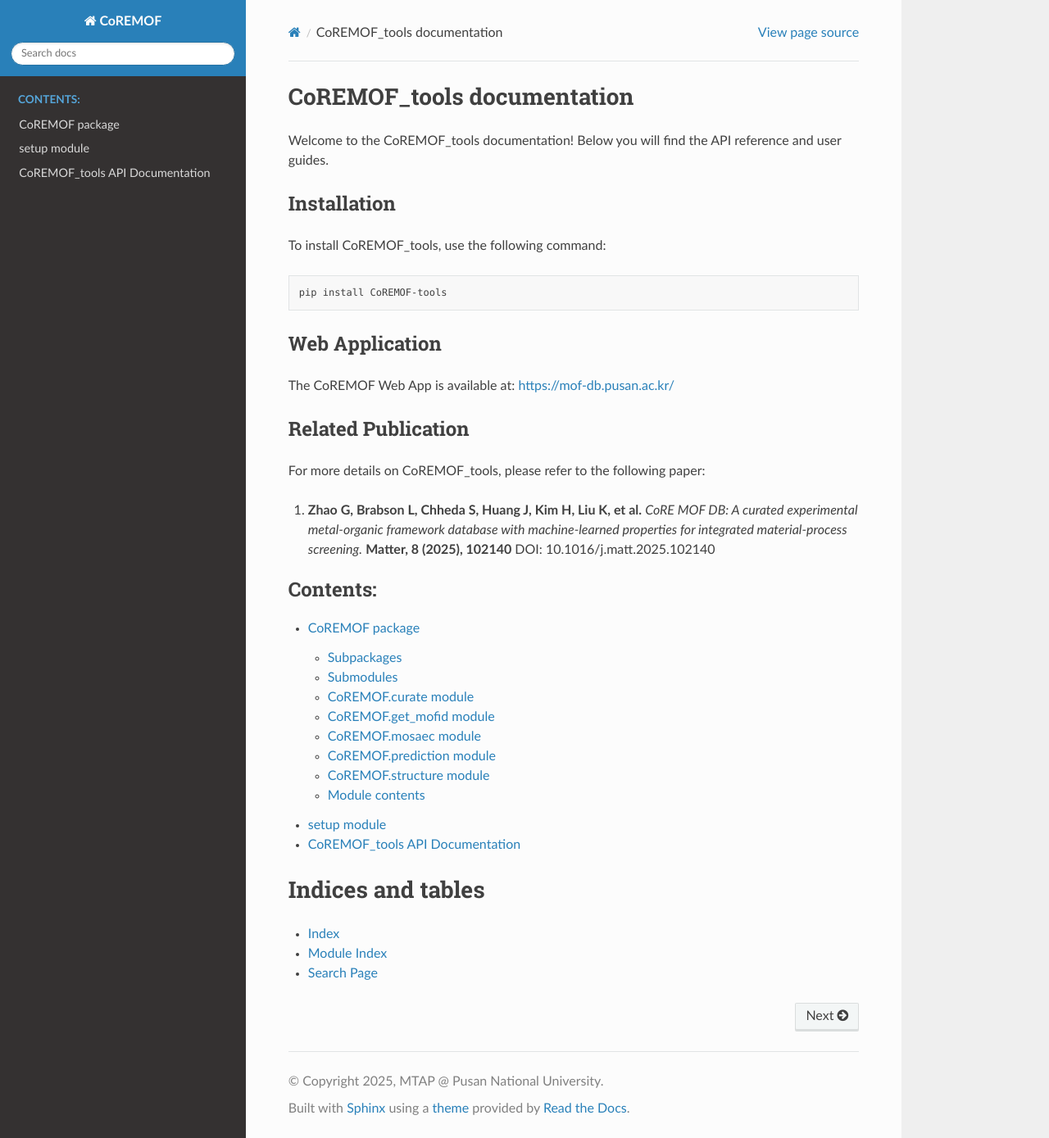
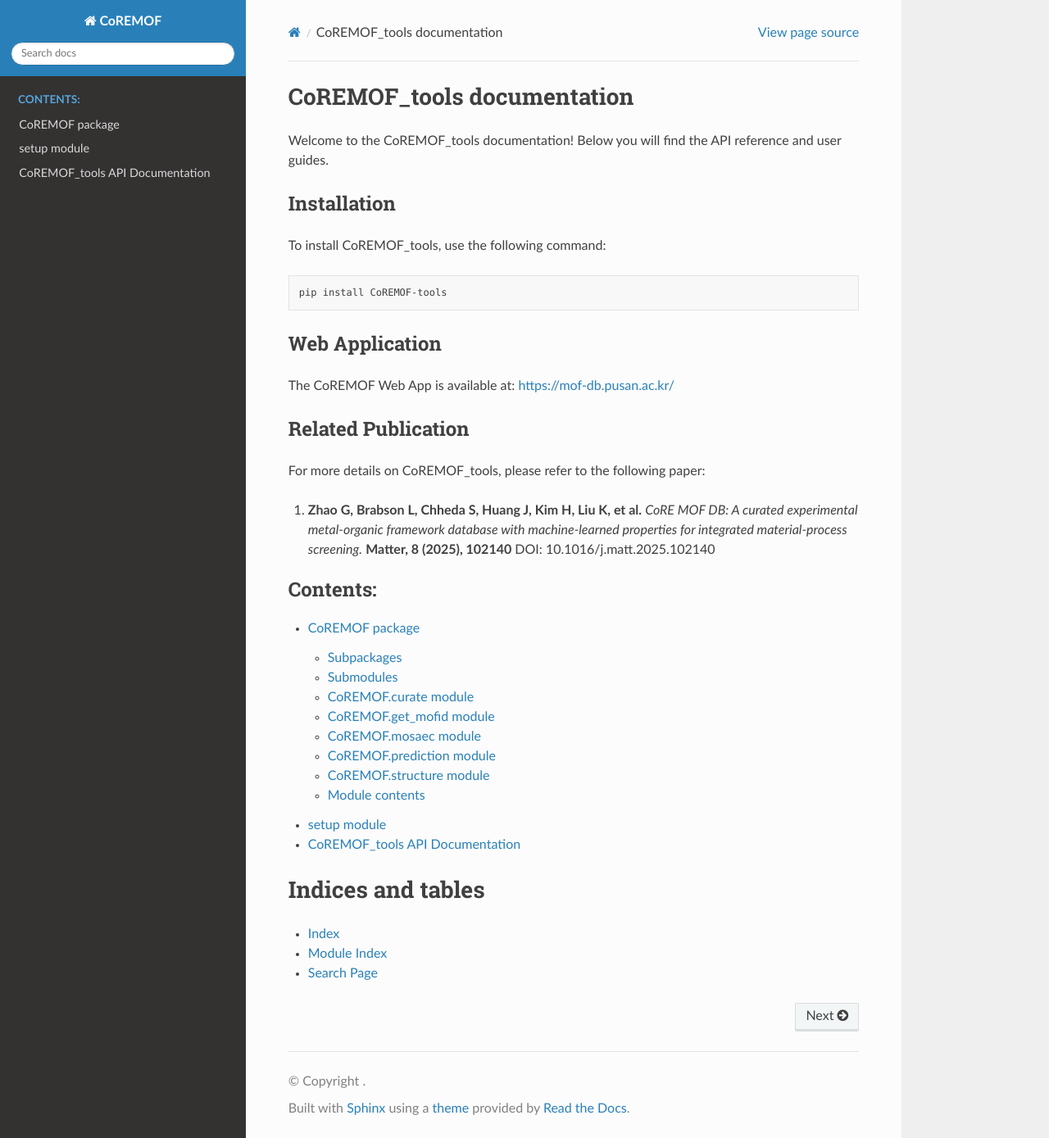
Before and after one commit to sxm13/pypi-dev, a Sphinx documentation site: the page built from CoREMOF_tools/docs/source/index.rst, in a window 1280 px wide and 1389 px high. Shown: the whole window at 82% size. Built offline with Sphinx 7.4.7 and the Read the Docs theme 3.1.0, drawn with Linux system fonts in a browser that asks for light colours.

Commit message:
Update conf.py

```diff
--- a/CoREMOF_tools/docs/source/conf.py
+++ b/CoREMOF_tools/docs/source/conf.py
@@ -10,7 +10,6 @@
 sys.path.insert(0, os.path.abspath('../..'))
 
 project = 'CoREMOF'
-copyright = '2025, MTAP @ Pusan National University'
 author = 'Guobin Zhao'
 release = '0.3.2'
 
```
